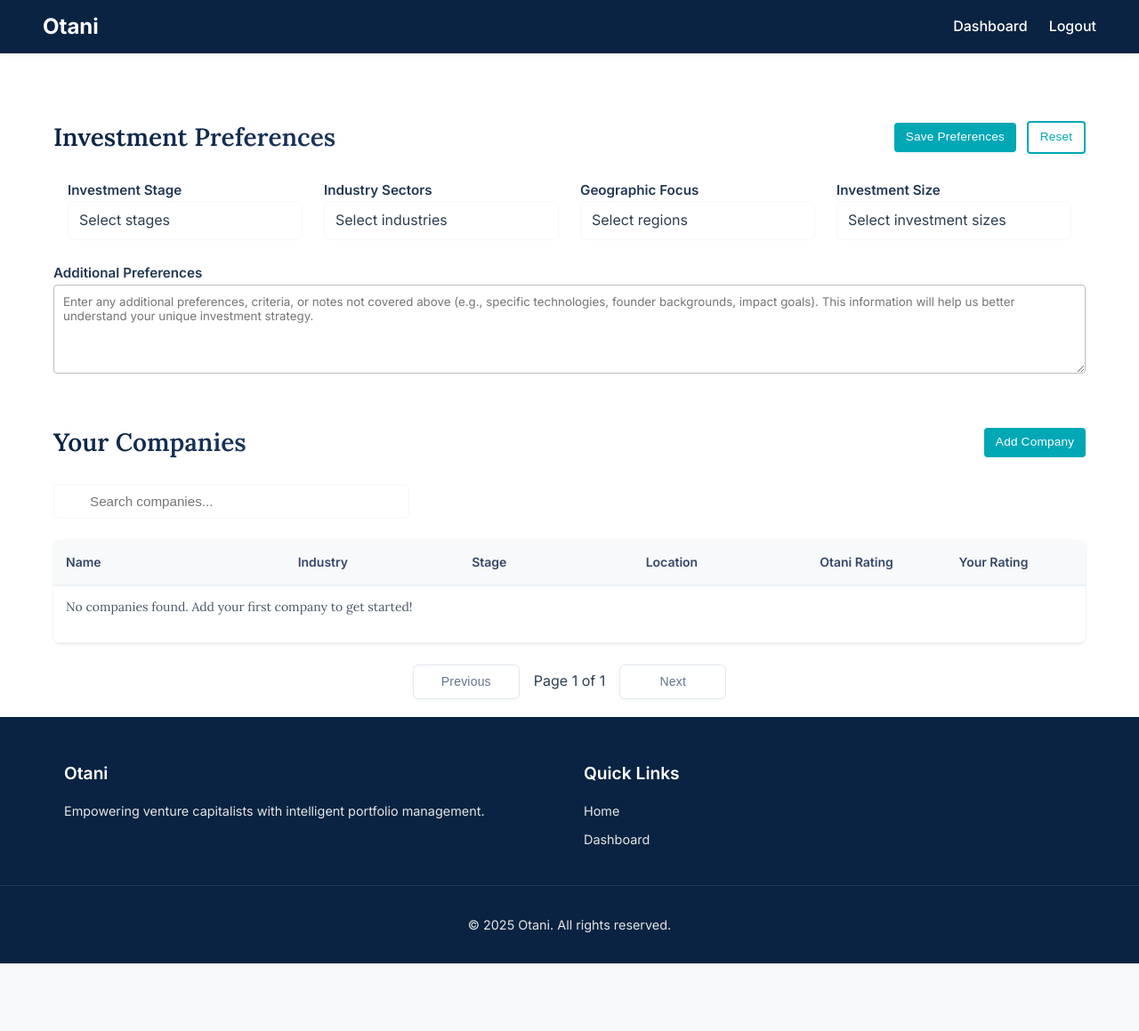
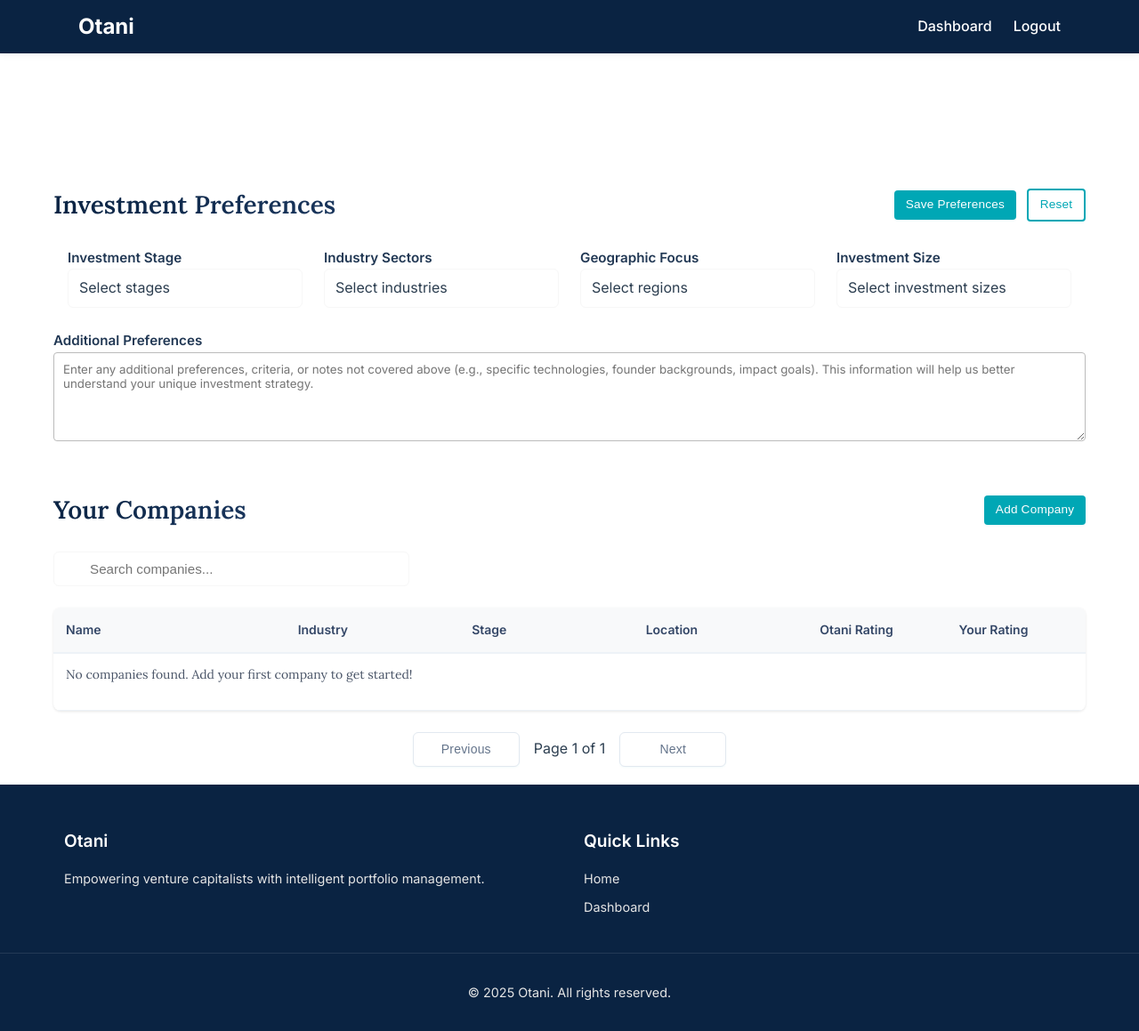
Before and after one commit to sfburrito/otani, a Flask app: page /dashboard in a window 1280 px wide. Shown: the whole page at 89% size. Before the commit the page ends 1083 px from the top, so only its background shows below. Run offline with Flask 3, Linux system fonts and the light colour scheme; the visitor is signed in with stand-in values (Sample User, id 1); data comes from the database, SQL or seed files in the repository; data that the repository does not hold is empty.

Commit message:
Fix navbar width and z-index issues

```diff
--- a/static/css/dashboard.css
+++ b/static/css/dashboard.css
@@ -258,11 +258,26 @@
 .navbar {
     background-color: var(--navy);
     color: white;
-    padding: 1rem 3rem;
+    padding: 1rem 0;
     display: flex;
     justify-content: space-between;
     align-items: center;
     width: 100%;
+    position: fixed;
+    top: 0;
+    left: 0;
+    right: 0;
+    z-index: 9999;
+}
+
+.navbar-inner {
+    max-width: 1200px;
+    width: 100%;
+    margin: 0 auto;
+    padding: 0 3rem;
+    display: flex;
+    justify-content: space-between;
+    align-items: center;
 }
 
 .navbar-brand {
@@ -290,6 +305,13 @@
 
 .nav-link:hover {
     color: #e2e8f0;
+}
+
+/* Main Content Adjustment */
+.main-content {
+    margin-top: calc(var(--navbar-height) + 1rem);
+    position: relative;
+    z-index: 1;
 }
 
 /* Mobile Responsive */
--- a/templates/base.html
+++ b/templates/base.html
@@ -30,6 +30,7 @@
 </head>
 <body>
     <nav class="navbar">
+        <div class="navbar-inner">
             <a href="{{ url_for('index') }}" class="navbar-brand">Otani</a>
             <div class="navbar-nav">
                 {% if current_user.is_authenticated %}
@@ -39,6 +40,7 @@
                     <a href="{{ url_for('login') }}" class="nav-link">Login</a>
                     <a href="{{ url_for('register') }}" class="nav-link cta">Register</a>
                 {% endif %}
+            </div>
         </div>
     </nav>
 
```
Lines whose indentation alone changed are shown as unchanged.
